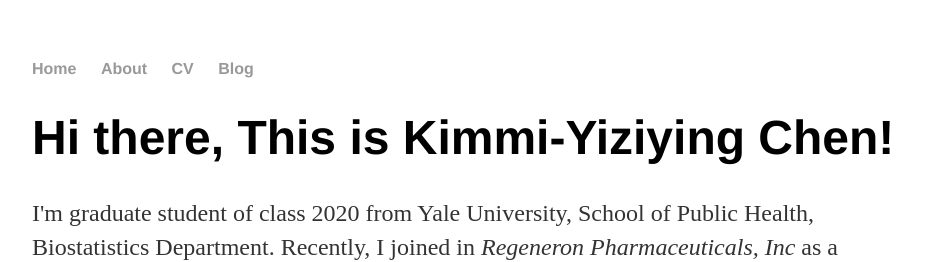
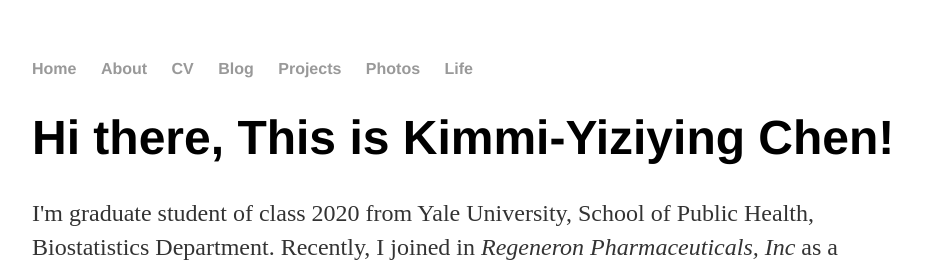
Before and after one commit to kimmiyiziying/kimmi-yiziyingchen, a Jekyll site: the page built from index.html, in a window 1280 px wide. Shown: the top 262 px of the page, without its empty margins (160-1086 px from the left). Built offline with Jekyll 4.4.1, drawn with Linux system fonts in a browser that asks for light colours.

Commit message:
Update default.html

```diff
--- a/_layouts/default.html
+++ b/_layouts/default.html
@@ -12,6 +12,9 @@
 		        	<li><a href="/about">About</a></li>
 	        		<li><a href="/cv">CV</a></li>
 	        		<li><a href="/blog">Blog</a></li>
+				<li><a href="/projects">Projects</a></li>
+				<li><a href="/photos">Photos</a></li>
+				<li><a href="/life">Life</a></li>
 	    		</ul>
 			</nav>
 			<div class="container">
```
